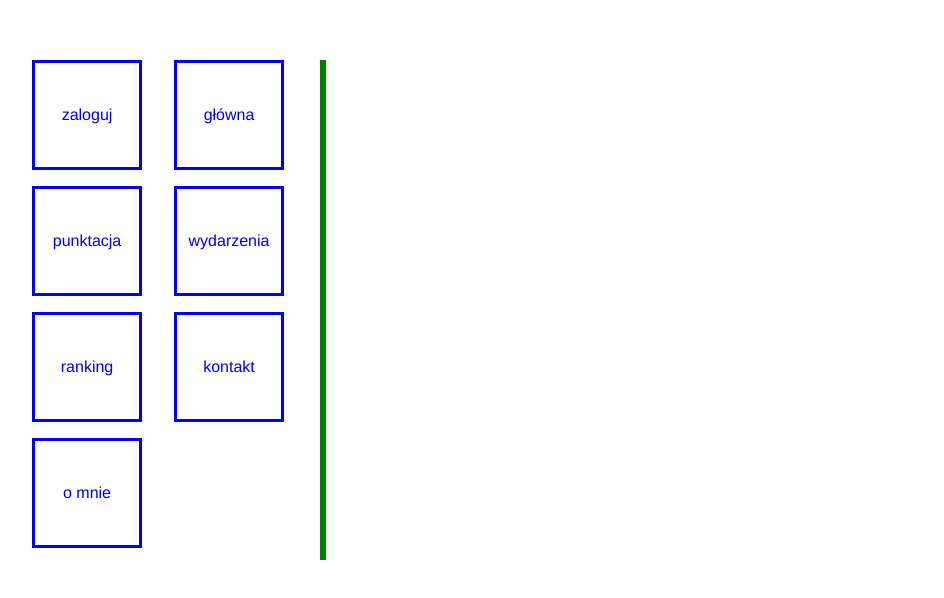
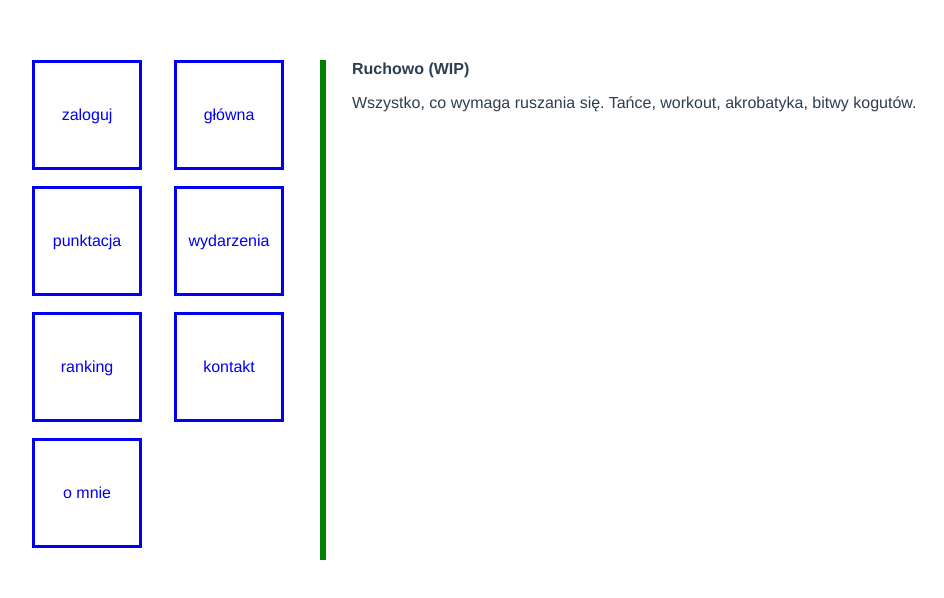
Before and after one commit to kosciej16/stronka, a Vue app in the folder client/: page /event/ruch in a window 1280 px wide. Shown: the top 598 px of the page, without its empty margins (136-1080 px from the left). Built offline with nearby package versions, Linux system fonts and the light colour scheme.

Commit message:
Ruch component

```diff
--- /dev/null
+++ b/client/src/components/Ruch.vue
@@ -0,0 +1,6 @@
+<template>
+	<div>
+		<p><b>Ruchowo (WIP)</b></p>
+        Wszystko, co wymaga ruszania się. Tańce, workout, akrobatyka, bitwy kogutów.
+	</div>
+</template>
--- a/client/src/components/Tance.vue
+++ /dev/null
@@ -1,6 +0,0 @@
-<template>
-	<div>
-		<p><b>Tanacznie (WIP)</b></p>
-        Tu będzie bardziej ruchowo, muzyka, parkiet i bans.
-	</div>
-</template>
--- a/client/src/router.js
+++ b/client/src/router.js
@@ -10,6 +10,7 @@ import Points from './components/Points.vue'
 import Piramida from './components/Piramida.vue'
 import Plansze from './components/Plansze.vue'
 import Ranking from './components/Ranking.vue'
+import Ruch from './components/Ruch.vue'
 
 const routes = [
   { path: '/', name:'home', component: Home },
@@ -23,6 +24,7 @@ const routes = [
   { path: '/ranking', name:'ranking', component: Ranking },
   { path: '/event/piramida', name:'piramida', component: Piramida },
   { path: '/event/plansze', name:'plansze', component: Plansze },
+  { path: '/event/ruch', name:'ruchowo', component: Ruch },
 ]
 const router = createRouter({
   history: createWebHistory(),
```
Also changed, not shown: 1 other file (tests, documents, lock files or other folders).
